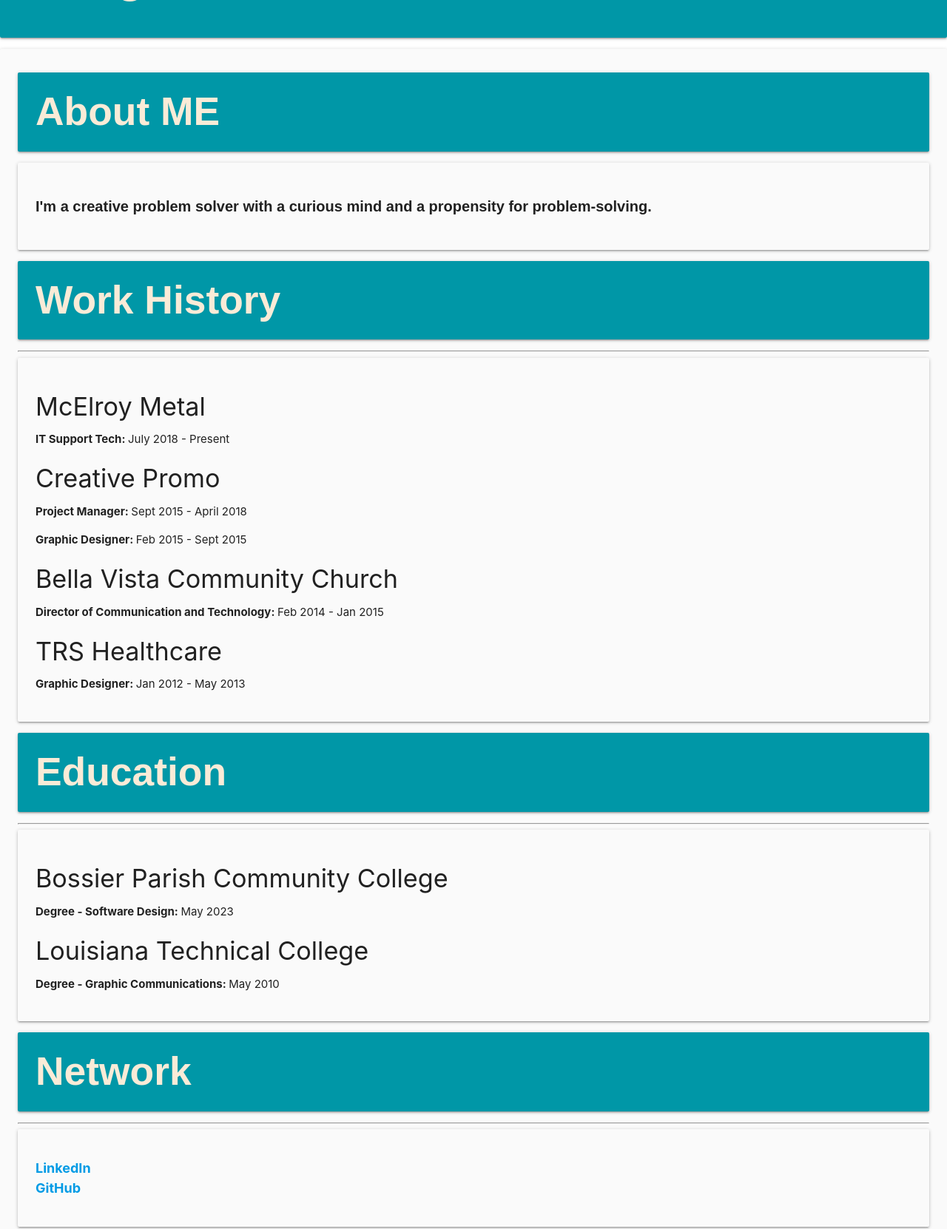
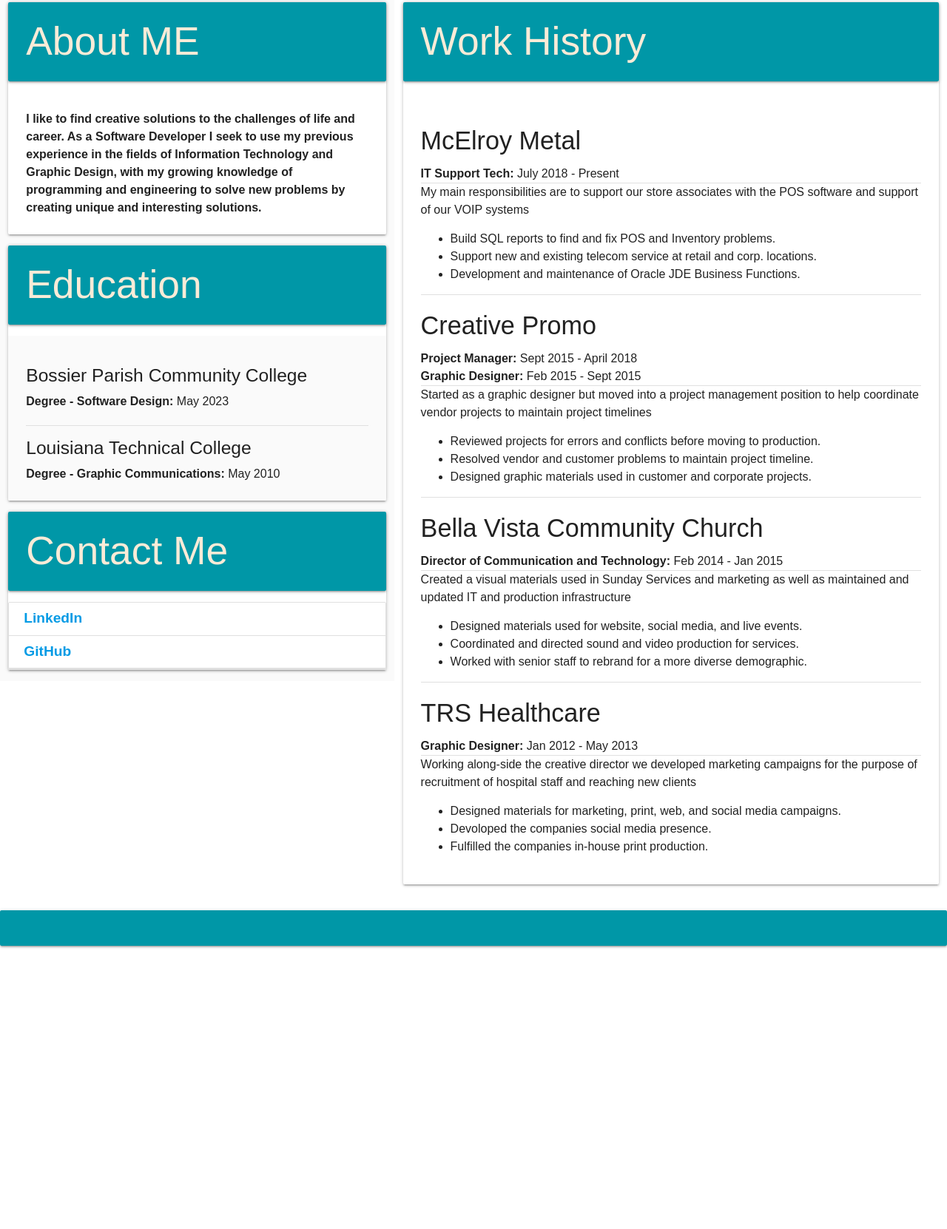
Before and after one commit to KJohnson82/KJohnson82.github.io, a plain HTML site: page index.html in a window 1280 px wide. Shown: the part 210-1872 px from the top of the page at 74% size. After the commit the page ends 1504 px from the top, so only its background shows below. Drawn offline with Linux system fonts and the light colour scheme.

Commit message:
Update index.html
Redesigned

```diff
--- a/index.html
+++ b/index.html
@@ -1,95 +1,178 @@
 <!DOCTYPE html>
 <html>
+
 <head>
     <title>Kevin Johnson, software developer</title>
-    <link href="css/site.css" rel="stylesheet" >
+    <link href="css/site.css" rel="stylesheet">
     <!--Import Google Icon Font-->
     <link href="https://fonts.googleapis.com/icon?family=Material+Icons" rel="stylesheet">
     <!--Import materialize.css-->
-    <link type="text/css" rel="stylesheet" href="css/materialize.min.css" media="screen,projection"/>
+    <link type="text/css" rel="stylesheet" href="css/materialize.min.css" media="screen,projection" />
+    <link rel="preconnect" href="https://fonts.googleapis.com">
+    <link rel="preconnect" href="https://fonts.gstatic.com" crossorigin>
+    <!-- <link
+        href="https://fonts.googleapis.com/css2?family=Oswald:wght@200;300;400;500;600;700&family=Quicksand:wght@300;400;500;600;700&display=swap"
+        rel="stylesheet"> -->
+    <link href="https://fonts.googleapis.com/css2?family=Oswald:wght@300;400;500;600;700&display=swap"
+        rel="stylesheet">
+    <style>
+        html,
+        body,
+        h1,
+        h2,
+        h3,
+        h4,
+        h5,
+        h6 {
+            font-family: "Oswald", sans-serif;
+            font-family: "Raleway", sans-serif;
+        }
+    </style>
+    <style>p, li {font-size: 16px; font-weight: 500;}</style>
 
     <!--Let browser know website is optimized for mobile-->
-    <meta name="viewport" content="width=device-width, initial-scale=1.0"/>
+    <meta name="viewport" content="width=device-width, initial-scale=1.0" />
 </head>
-<body >
-    <div class="card-panel cyan darken-2">
-        <h1 style="font-family: Arial, Helvetica, sans-serif; font-weight: bold; color: antiquewhite;">Hello, I'm Kevin, An Aspiring Software Designer</h1>
+
+<body>
+    <div class="row">
+        <div class="col s12 cyan darken-2">
+            <h1 style="font-weight: regular; color: antiquewhite;">Hello, I'm Kevin,
+                An Aspiring Software Developer</h1>
         </div>
-<div >
-<div class="card-panel grey lighten-5">
-        <h2 class="card-panel cyan darken-2" style="font-family: Arial, Helvetica, sans-serif; font-weight: bold; color: antiquewhite;">About ME</h2>
+        <div>
 
-    <section class="card-panel grey lighten-5">
-        <div >
-            <p style="font-family: Arial, Helvetica, sans-serif; font-size: 20px; font-weight: 600;" >I'm a creative problem solver with a curious mind and a propensity for problem-solving. </p>
+            <div class="col s5 grey lighten-5">
+                <div class="card">
+                    <h2 class="card-panel cyan darken-2" style="font-weight: regular; color: antiquewhite;">About ME</h2>
+                    <div class="card-content">
+                        <p class="flow-text" style="font-size: 16px; font-weight: 600;">I like to find creative
+                            solutions to the
+                            challenges of life and career. As a
+                            Software Developer I seek to use my previous experience in the fields of Information
+                            Technology
+                            and Graphic Design, with my growing knowledge of programming and engineering to solve new
+                            problems by creating unique and interesting solutions. </p>
                     </div>
-    </section>
-    <h2 class="card-panel cyan darken-2" style="font-family: Arial, Helvetica, sans-serif; font-weight: bold; color: antiquewhite;">Work History </h2>
-    <hr>
-    <section class="card-panel grey lighten-5">
-        <div >
-            <h4>McElroy Metal</h4>
+                </div>
+                <div class="card">
+                    <h2 class="card-panel cyan darken-2" style="font-weight: regular; color: antiquewhite;">Education
+                    </h2>
+                    <div class="card-content grey lighten-5">
                             <div>
-                <p><b>IT Support Tech: </b> July 2018 - Present</p>
+                                <h5>Bossier Parish Community College</h5>
+                                <p><b>Degree - Software Design: </b> May 2023</p>
+                            </div>
+                            <div class="row"></div>
+                            <div class="divider"></div>
+
+                            <div>
+                                <h5>Louisiana Technical College</h5>
+                                <p><b>Degree - Graphic Communications: </b> May 2010</p>
+                            </div>
                     </div>
 
+                </div>
+                <div class="card">
+                    <h2 class="card-panel cyan darken-2" style="font-weight: regular; color: antiquewhite;">Contact Me
+                    </h2>
+                    <ul class="collection">
+                        <li class="collection-item">
+                            <a href="https://www.linkedin.com/in/kevin-j-b9b09039"
+                                style="font-size: larger;"><b>LinkedIn</b></a>
+                        </li>
+                        <li class="collection-item">
+                            <a href="https://github.com/KJohnson82" style="font-size: larger;"><b>GitHub</b></a>
+                        </li>
+                        <div class="divider"></div>
+                    </ul>
+                </div>
+            </div>
+            <div class="col s7">
+                <div class="card">
+                    <h2 class="card-panel cyan darken-2" style="font-weight: regular; color: antiquewhite;">Work History
+                    </h2>
+                    <div class="card-content">
+                        <div >
+
+                            <div>
+                                <h4>McElroy Metal</h4>
+                                <p><b>IT Support Tech: </b> July 2018 - Present</p>
+                                <div class="divider"></div>
+                                <p>My main responsibilities are to support our store associates with the POS software
+                                    and
+                                    support of our VOIP systems</p>
+                                <ul class="browser-default">
+                                    <li>Build SQL reports to find and fix POS and Inventory problems.</li>
+                                    <li>Support new and existing telecom service at retail and corp. locations. </li>
+                                    <li>Development and maintenance of Oracle JDE Business Functions.</li>
+                                </ul>
+                            </div>
+                            <div class="divider"></div>
+
+                            <div>
                                 <h4>Creative Promo</h4>
-            <div>
                                 <p><b>Project Manager: </b> Sept 2015 - April 2018</p>
                                 <p><b>Graphic Designer: </b> Feb 2015 - Sept 2015</p>
+                                <div class="divider"></div>
+                                <p>Started as a graphic designer but moved into a project management position to help coordinate vendor projects to maintain project timelines</p>
+                                <ul class="browser-default">
+                                    <li>Reviewed projects for errors and conflicts before moving to production.</li>
+                                    <li>Resolved vendor and customer problems to maintain project timeline.</li>
+                                    <li>Designed graphic materials used in customer and corporate projects.</li>
+                                </ul>
                             </div>
+                            <div class="divider"></div>
 
+                            <div>
                                 <h4>Bella Vista Community Church</h4>
+                                <p><b>Director of Communication and Technology: </b> Feb 2014 - Jan 2015</p>
+                                <div class="divider"></div>
+                                <p>Created a visual materials used in Sunday Services and marketing as well as maintained and updated IT and production infrastructure</p>
+                                <ul class="browser-default">
+                                    <li>Designed materials used for website, social media, and live events.</li>
+                                    <li>Coordinated and directed sound and video production for services.</li>
+                                    <li>Worked with senior staff to rebrand for a more diverse demographic.</li>
+                                </ul>
+                            </div>
+                            <div class="divider"></div>
                             <div>
-                <p><b>Director of Communication and Technology: </b> Feb 2014 - Jan 2015</p>
-            </div>
-
                                 <h4>TRS Healthcare</h4>
-            <div>
                                 <p><b>Graphic Designer: </b> Jan 2012 - May 2013</p>
+                                <div class="divider"></div>
+                                <p>Working along-side the creative director we developed marketing campaigns for the purpose of recruitment of hospital staff and reaching new clients</p>
+                                <ul class="browser-default">
+                                    <li>Designed materials for marketing, print, web, and social media campaigns.</li>
+                                    <li>Devoloped the companies social media presence.</li>
+                                    <li>Fulfilled the companies in-house print production.</li>
+                                </ul>
                             </div>
 
                         </div>
 
-    </section>
-    <section >
-        <h2 class="card-panel cyan darken-2" style="font-family: Arial, Helvetica, sans-serif; font-weight: bold; color: antiquewhite;">Education </h2>
-        <hr>
-        <section class="card-panel grey lighten-5">
-            <div>
-                <h4>Bossier Parish Community College</h4>
-                <div>
-                    <p><b>Degree - Software Design: </b> May 2023</p>
-                </div>
-                <h4>Louisiana Technical College</h4>
-                <div>
-                    <p><b>Degree - Graphic Communications: </b> May 2010</p>
                     </div>
 
                 </div>
-        </section>
 
-    </section>
-    <section>
-        <h2 class="card-panel cyan darken-2" style="font-family: Arial, Helvetica, sans-serif; font-weight: bold; color: antiquewhite;">Network </h2>
-        <hr>
-        <section class="card-panel grey lighten-5">
-            <div>
-                <ul>
-                    <li>
-                        <a href="https://www.linkedin.com/in/kevin-j-b9b09039" style="font-size: larger;"><b>LinkedIn</b></a>
-                    </li>
-                    <li>
-                        <a href="https://github.com/KJohnson82" style="font-size: larger;"><b>GitHub</b></a>
-                    </li>
-                </ul>
-            </div>
-        </section>
-
-    </section>
             </div>
         </div>
+
+    </div>
+    <footer>
+
+        <div class="col s12">
+            <div class="card-panel  cyan darken-2">
+
+            </div>
+
+        </div>
+
+    </footer>
+
+
     <!--JavaScript at end of body for optimized loading-->
     <script type="text/javascript" src="js/materialize.min.js"></script>
 </body>
+
+
 </html>
```
Lines whose indentation alone changed are shown as unchanged.
